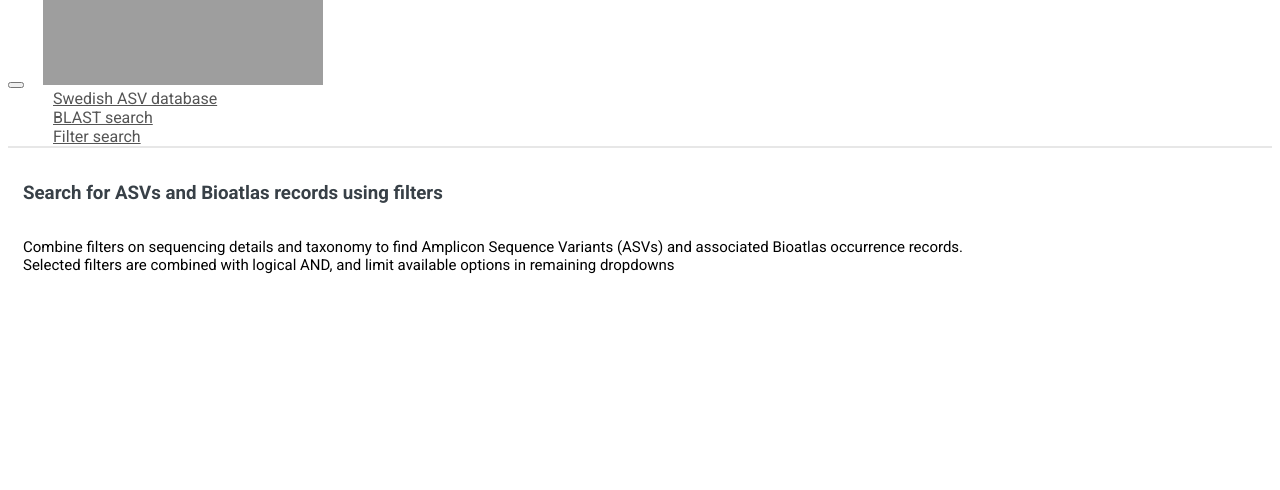
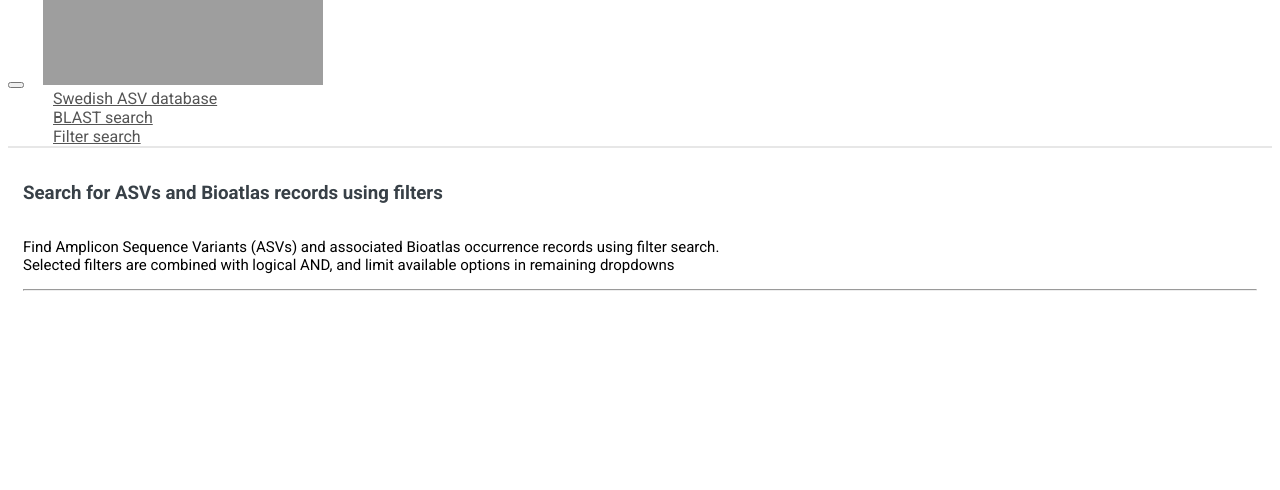
Before and after one commit to biodiversitydata-se/mol-mod, a Flask app: page /filter in a window 1280 px wide. Shown: the part 267-757 px from the top of the page. Run offline with Flask 2, Linux system fonts and the light colour scheme; some libraries are stand-ins or nearby versions; grey boxes are pictures that could not be loaded.

Commit message:
Add theme hdrs and edit text

```diff
--- a/molmod/main/templates/filter.html
+++ b/molmod/main/templates/filter.html
@@ -5,16 +5,20 @@
         <br>
         <h3>Search for ASVs and Bioatlas records using filters</h3>
         <br>
-        <p>Combine filters on sequencing details and taxonomy to find Amplicon
-           Sequence Variants (ASVs) and associated Bioatlas occurrence records.
+        <p>Find Amplicon Sequence Variants (ASVs) and associated Bioatlas
+           occurrence records using filter search.
            <br>Selected filters are combined with logical AND,
            and limit available options in remaining dropdowns
        </p>
-       <br>
+       <hr>
     </div>
-
     <form action='' method='post' id='sform' name='sform' class='search_function' >
         {{ sform.csrf_token }}
+        <div class='row'>
+            <div class='col-md-3'>
+                <p><i>Sequencing details</i></p>
+            </div>
+        </div>
         <div class='row'>
             <div class='col-md-3'>
                 <p><b>Target gene</b></p>
```
Also changed, not shown: other parts of molmod/main/templates/filter.html (+5 -0 lines).
